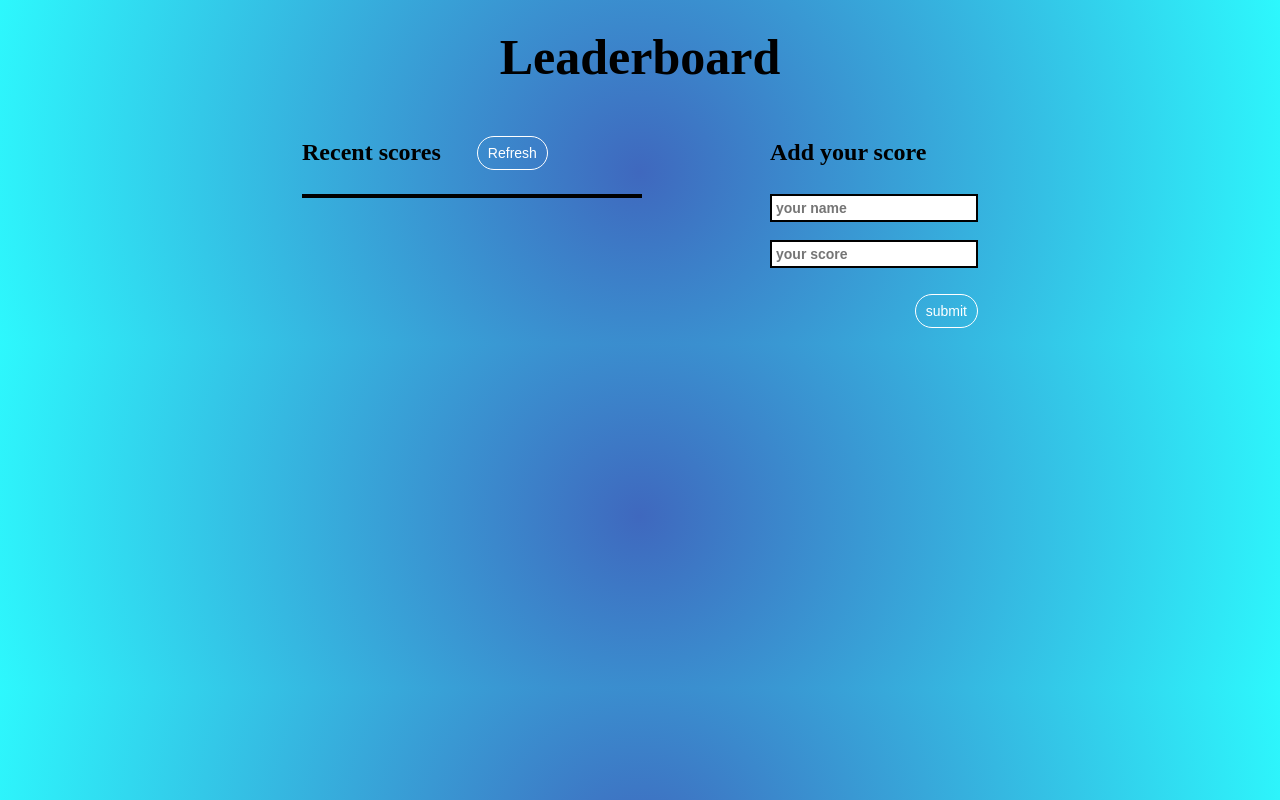
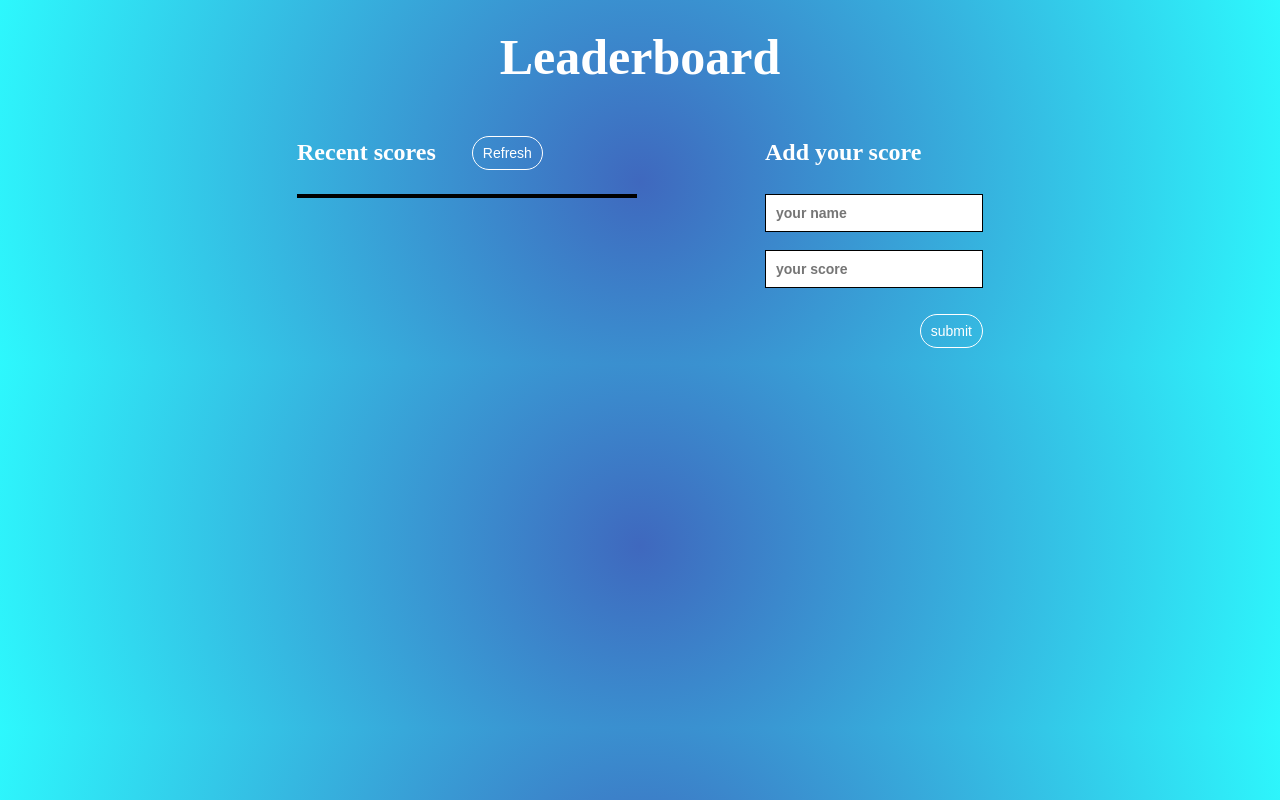
Before and after one commit to IsmaelMastronardi/leaderboard, a website built with webpack: page src/index.html in a window 1280 px wide. Built offline with nearby package versions, Linux system fonts and the light colour scheme; no server answers.

Commit message:
change buttons styles - fix linters error

```diff
--- a/src/index.html
+++ b/src/index.html
@@ -9,12 +9,12 @@
 <body>
     <main>
       <section class="tilteSection">
-        <h1 class="pageTitle">Leaderboard</h1>
+        <h1 class="pageTitle whiteText">Leaderboard</h1>
       </section>
       <section class="leaderboardSection">
         <article class="scoreArticle">
           <div class="scoreDiv">
-            <h2 class="secondTitle">Recent scores</h2>
+            <h2 class="secondTitle whiteText">Recent scores</h2>
             <button class="refreshBtn" id="refreshBtn">Refresh</button>
           </div>
           <div id="scoreListHolder" class="listHolder">
@@ -24,7 +24,7 @@
         </article>
         <article>
           <div class="scoreDiv">
-            <h2 class="secondTitle">Add your score</h2>
+            <h2 class="secondTitle whiteText">Add your score</h2>
           </div>
           <div>
             <form class="scoreForm">
--- a/src/style.css
+++ b/src/style.css
@@ -1,6 +1,10 @@
 body {
   background: rgb(63, 104, 190);
   background: radial-gradient(circle, rgba(63, 104, 190, 1) 0%, rgba(45, 248, 253, 1) 100%);
+}
+
+.whiteText {
+  color: white;
 }
 
 .tilteSection {
@@ -55,9 +59,8 @@ input::-webkit-inner-spin-button {
   padding-left: 10px;
   padding-right: 10px;
   background-color: transparent;
-  border: 1px solid ;
+  border: 1px solid;
   border-radius: 20px;
-  /* box-shadow: 3px 2px 5px rgb(0, 0, 0); */
   transition: 0.1s;
 }
 
@@ -76,10 +79,6 @@ input::-webkit-inner-spin-button {
   height: 50px;
   display: flex;
   align-items: center;
-}
-
-.fSubmit {
-
 }
 
 .scoreList {
@@ -128,8 +127,8 @@ input::-webkit-inner-spin-button {
 
 .formScore,
 .formName {
-  border: 2px solid;
-  padding: 4px;
+  border: 1px solid;
+  padding: 10px;
   font-size: 14px;
   font-weight: bold;
 }
```
